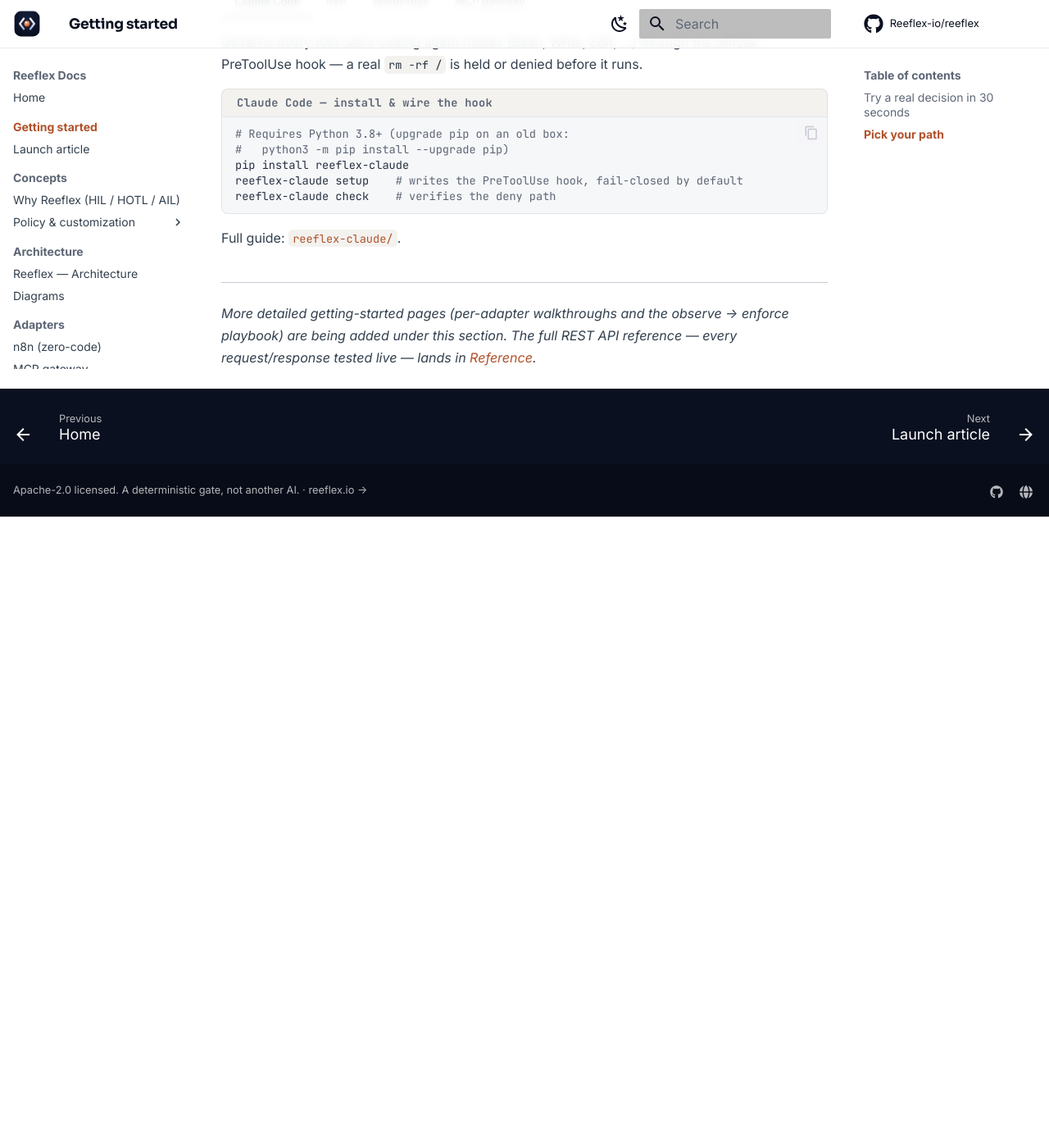
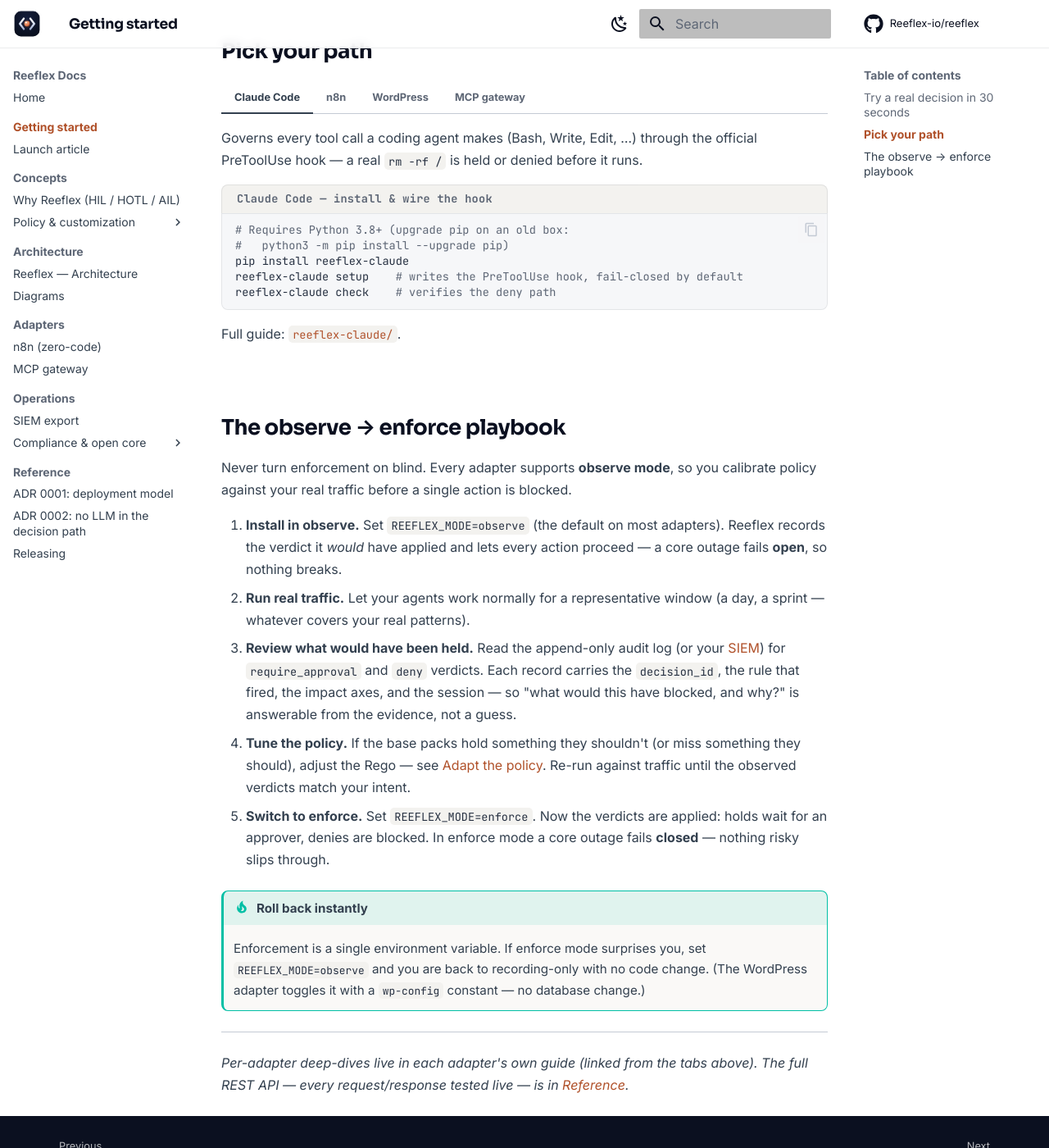
Before and after one commit to Reeflex-io/reeflex, an MkDocs documentation site: the page built from docs/getting-started/index.md, in a window 1280 px wide and 1400 px high, scrolled down 1440 px. Shown: the whole window at 82% size. Built offline with MkDocs 1.6.1 and Material for MkDocs 9.7.7, drawn with Linux system fonts in a browser that asks for light colours; a script that is not in the unit is left out; comment, search, counter and statistics services are not loaded; before the commit the page ends 2070 px from its top, so only the background shows below that; some of the changed text lies outside the part shown.

Commit message:
docs(site): expand Getting started — observe->enforce playbook + correct the R5 eval note
- Add 'The observe -> enforce playbook': the 5-step calibrate-in-observe-then-
  enforce workflow (install observe / run real traffic / review would-be holds
  in the audit + SIEM / tune policy / switch enforce), plus the instant-rollback
  note (REEFLEX_MODE toggle; WordPress via a wp-config constant, no DB change).
- Correct the 'About the eval endpoint' note: switching environment to dev or
  staging relaxes R2/R3 (production-gated), but the 200-item delete STILL returns
  require_approval in any environment because R5 (session delete-budget) is
  environment-independent — it holds once cumulative session deletes exceed 20.
  The old note wrongly implied dev = allowed. Verified live against api-dev;
  threshold from reeflex.rego (delete_session_budget := 20).

mkdocs build --strict green.

Signed-off-by: Leo David <31898648+leodavidsec@users.noreply.github.com>

```diff
--- a/docs/getting-started/index.md
+++ b/docs/getting-started/index.md
@@ -47,8 +47,13 @@
     `api-dev.reeflex.io` is a shared, rate-limited evaluation endpoint with a
     publicly-trusted certificate (keep `verify_ssl` **on** — no `-k` needed).
     The token above is a public eval token: dev/eval only, not for production.
-    Change `target.environment` to `dev` or `staging` and the same action is
-    allowed — R2/R3 only arm in `production`.
+
+    Rules R2 and R3 only arm in `production`, so switching `target.environment`
+    to `dev` or `staging` relaxes them — but this 200-item delete still returns
+    `require_approval` in *any* environment, because R5 (the session
+    delete-budget) is environment-independent: it holds once cumulative deletes
+    in a session exceed 20. To get an `allow`, drop `magnitude.count` to a
+    handful, or send a reversible action.
 
 !!! tip "Observe first, enforce later"
     Every adapter supports **observe mode**: it records the verdict it *would*
@@ -113,9 +118,36 @@
 
     Full guide: [docs/mcp-gateway.md](../mcp-gateway.md).
 
+## The observe → enforce playbook
+
+Never turn enforcement on blind. Every adapter supports **observe mode**, so you
+calibrate policy against your real traffic before a single action is blocked.
+
+1. **Install in observe.** Set `REEFLEX_MODE=observe` (the default on most
+   adapters). Reeflex records the verdict it *would* have applied and lets every
+   action proceed — a core outage fails **open**, so nothing breaks.
+2. **Run real traffic.** Let your agents work normally for a representative
+   window (a day, a sprint — whatever covers your real patterns).
+3. **Review what would have been held.** Read the append-only audit log (or your
+   [SIEM](../siem.md)) for `require_approval` and `deny` verdicts. Each record
+   carries the `decision_id`, the rule that fired, the impact axes, and the
+   session — so "what would this have blocked, and why?" is answerable from the
+   evidence, not a guess.
+4. **Tune the policy.** If the base packs hold something they shouldn't (or miss
+   something they should), adjust the Rego — see [Adapt the policy](../policy-guide.md).
+   Re-run against traffic until the observed verdicts match your intent.
+5. **Switch to enforce.** Set `REEFLEX_MODE=enforce`. Now the verdicts are
+   applied: holds wait for an approver, denies are blocked. In enforce mode a
+   core outage fails **closed** — nothing risky slips through.
+
+!!! tip "Roll back instantly"
+    Enforcement is a single environment variable. If enforce mode surprises you,
+    set `REEFLEX_MODE=observe` and you are back to recording-only with no code
+    change. (The WordPress adapter toggles it with a `wp-config` constant — no
+    database change.)
+
 ---
 
-*More detailed getting-started pages (per-adapter walkthroughs and the
-observe → enforce playbook) are being added under this section. The full REST
-API reference — every request/response tested live — lands in
+*Per-adapter deep-dives live in each adapter's own guide (linked from the tabs
+above). The full REST API — every request/response tested live — is in
 [Reference](../reference/index.md).*
```
